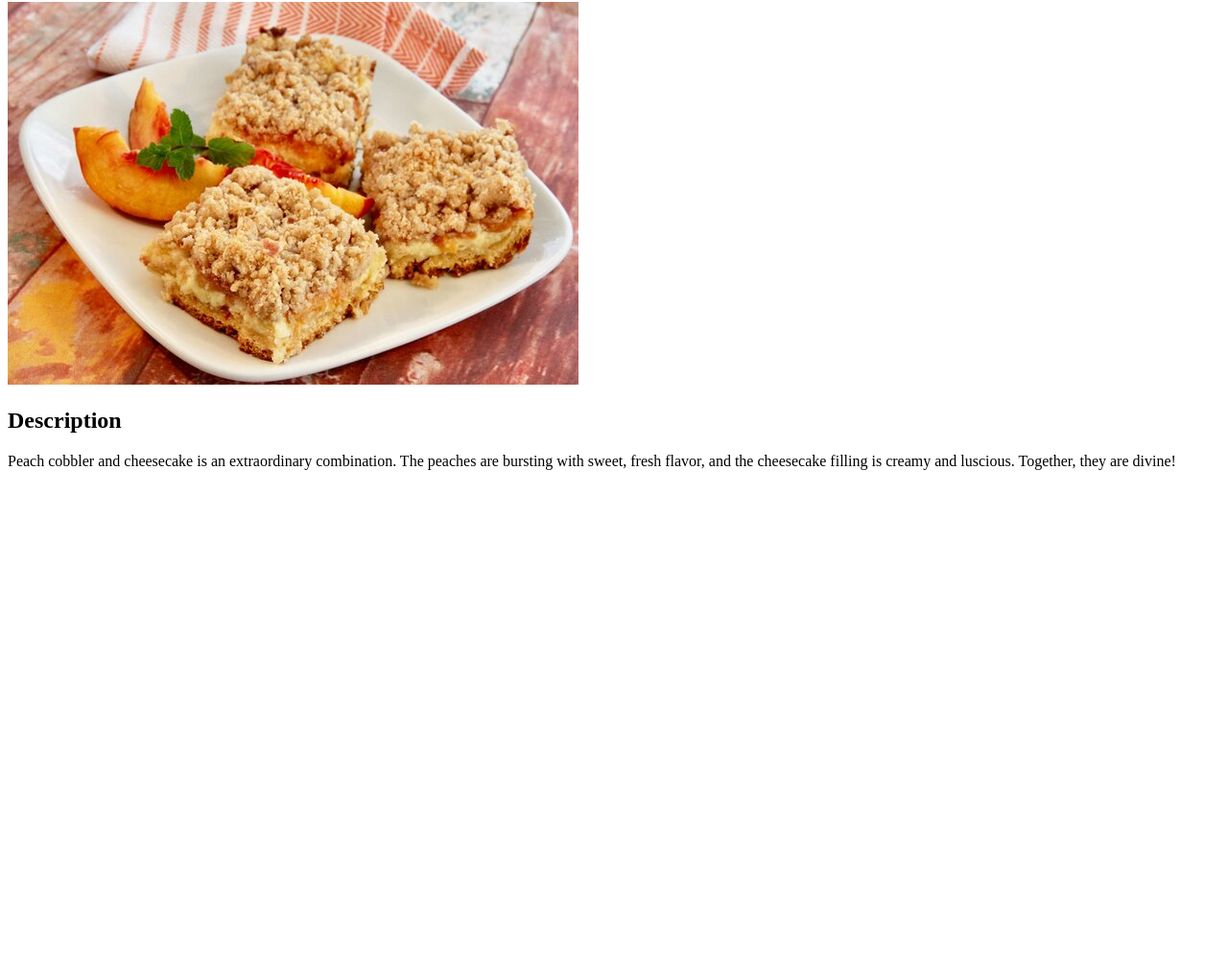
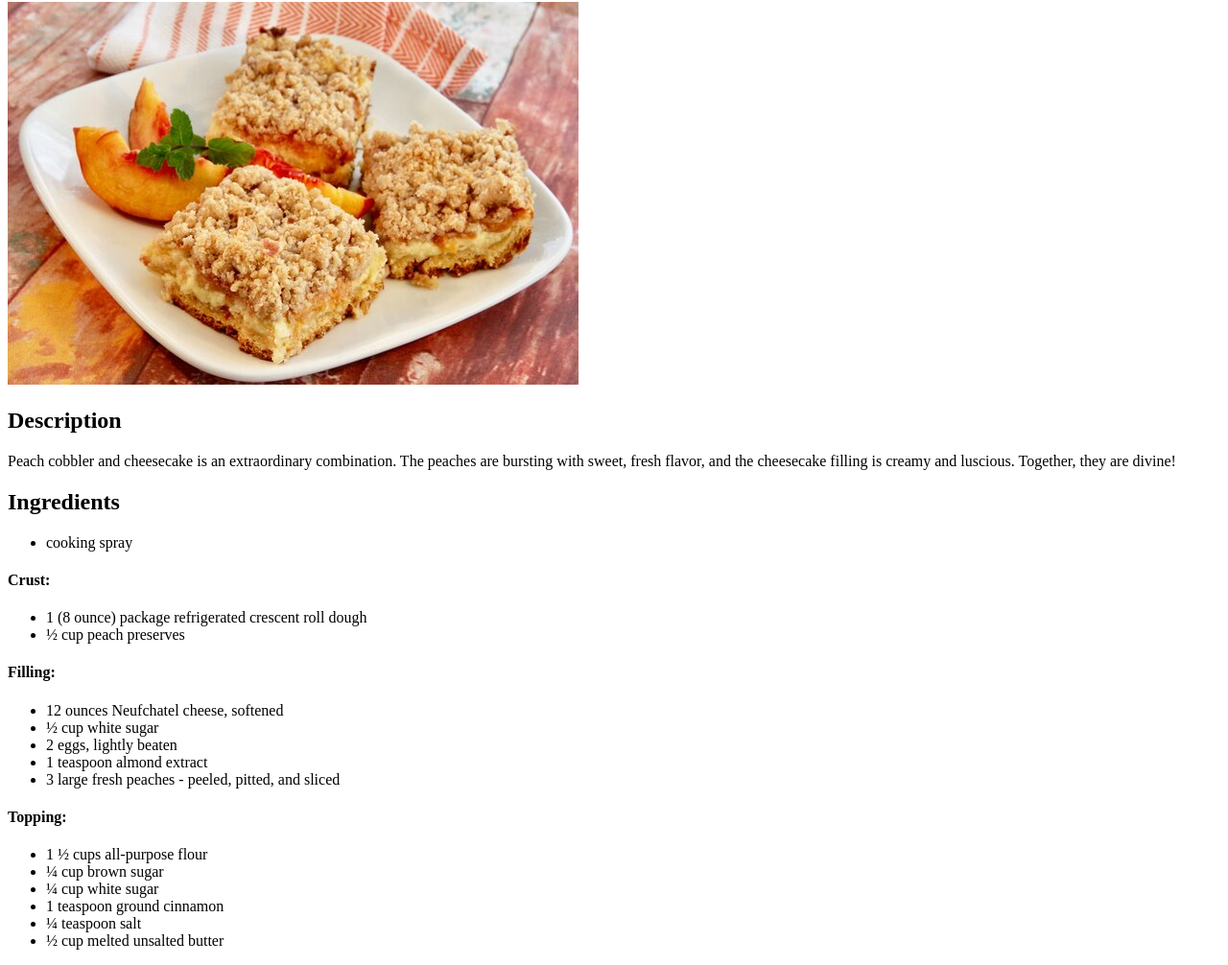
Before and after one commit to Juan-Olivos/odin-recipes, a plain HTML site: page recipes/cheesecake_bars.html in a window 1280 px wide. Shown: the part 78-1084 px from the top of the page at 96% size. Before the commit the page ends 800 px from the top, so only its background shows below. Drawn offline with Linux system fonts and the light colour scheme.

Commit message:
Add ingredients of cheesecake bar recipe

```diff
--- a/recipes/cheesecake_bars.html
+++ b/recipes/cheesecake_bars.html
@@ -11,5 +11,31 @@
     <img src="../images/cheesecake.jpeg" alt="Peach Cobbler Cheesecake Bars image">
     <h2>Description</h2>
     <p>Peach cobbler and cheesecake is an extraordinary combination. The peaches are bursting with sweet, fresh flavor, and the cheesecake filling is creamy and luscious. Together, they are divine!</p>
+    <h2>Ingredients</h2>
+    <ul>
+        <li>cooking spray</li>
+    </ul>
+    <h4>Crust:</h4>
+    <ul>
+        <li>1 (8 ounce) package refrigerated crescent roll dough</li>
+        <li>½ cup peach preserves</li>
+    </ul>
+    <h4>Filling:</h4>
+    <ul>
+        <li>12 ounces Neufchatel cheese, softened</li>
+        <li>½ cup white sugar</li>
+        <li>2 eggs, lightly beaten</li>
+        <li>1 teaspoon almond extract</li>
+        <li>3 large fresh peaches - peeled, pitted, and sliced</li>
+    </ul>
+    <h4>Topping:</h4>
+    <ul>
+        <li>1 ½ cups all-purpose flour</li>
+        <li>¼ cup brown sugar</li>
+        <li>¼ cup white sugar</li>
+        <li>1 teaspoon ground cinnamon</li>
+        <li>¼ teaspoon salt</li>
+        <li>½ cup melted unsalted butter</li>
+    </ul>
 </body>
 </html>
```
